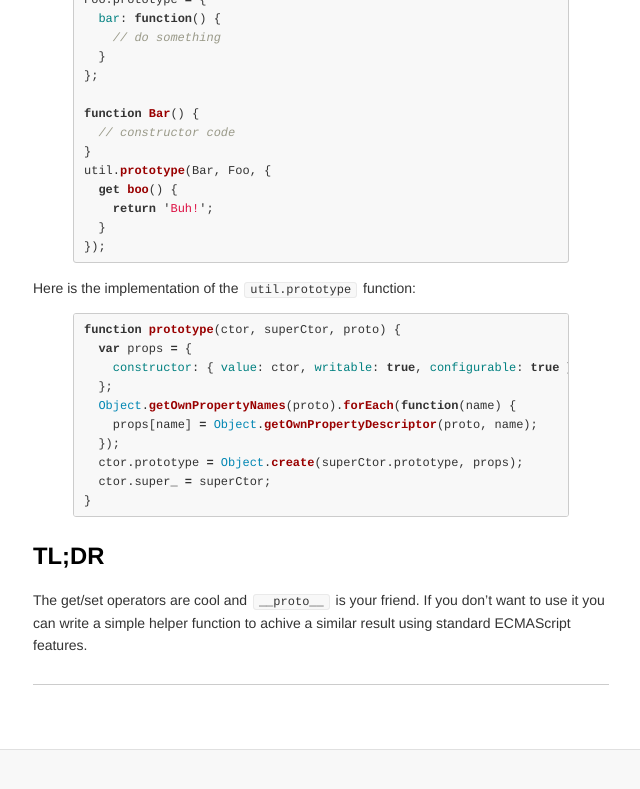
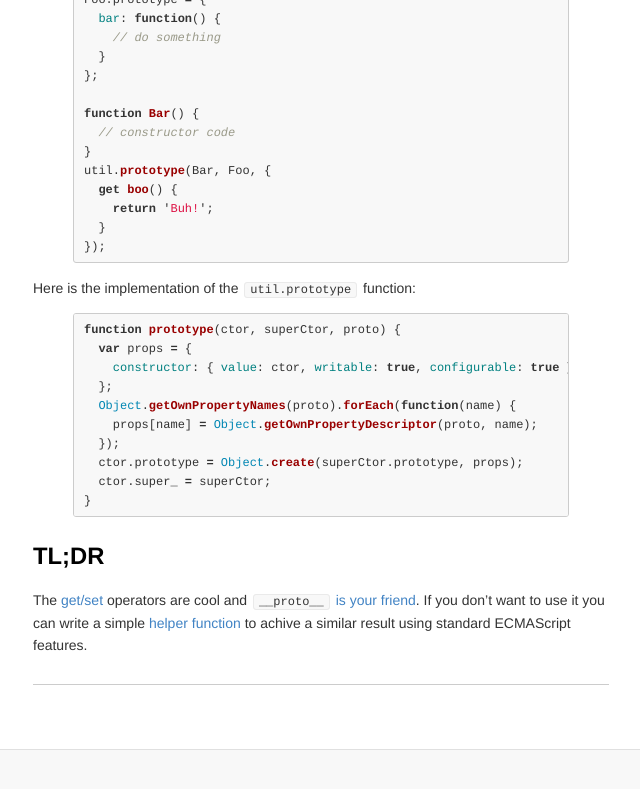
Before and after one commit to fgnass/fgnass.github.com, a Jekyll site: the page built from _posts/2012-02-16-inheritance-in-node.md, in a window 1280 px wide and 900 px high, scrolled down 2689 px. Shown: the top 789 px of the window, without its empty margins (95-735 px from the left). Built offline with Jekyll 4.4.1, drawn with Linux system fonts in a browser that asks for light colours; comment, search, counter and statistics services are not loaded; some of the changed lines change nothing that is shown.

Commit message:
Added links to the TL;TD

```diff
--- a/_posts/2012-02-16-inheritance-in-node.md
+++ b/_posts/2012-02-16-inheritance-in-node.md
@@ -162,4 +162,4 @@ function prototype(ctor, superCtor, proto) {
 
 ##TL;DR
 
-The get/set operators are cool and `__proto__` is your friend. If you don't want to use it you can write a simple helper function to achive a similar result using standard ECMAScript features.
+The [get/set](#the_get_and_set_operators) operators are cool and `__proto__` [is your friend](#the_deprecated_nonstandard_way). If you don't want to use it you can write a simple [helper function](#a_standard_based_solution) to achive a similar result using standard ECMAScript features.
```
